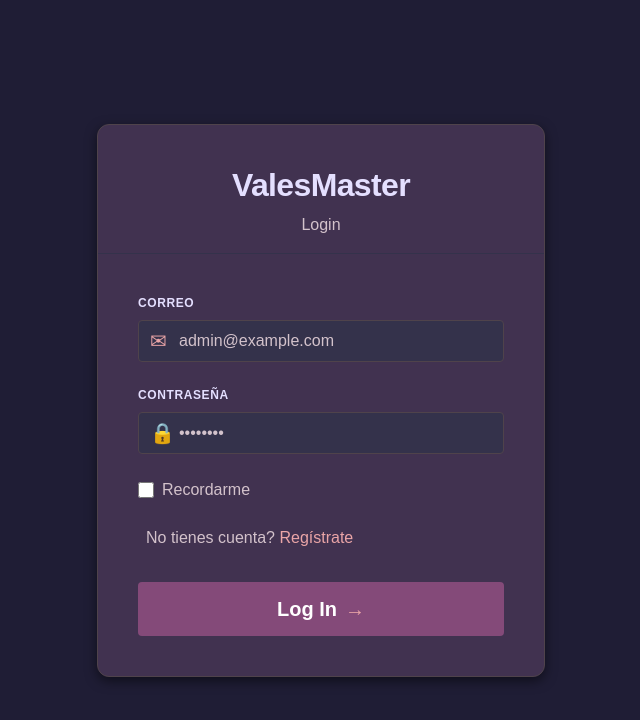
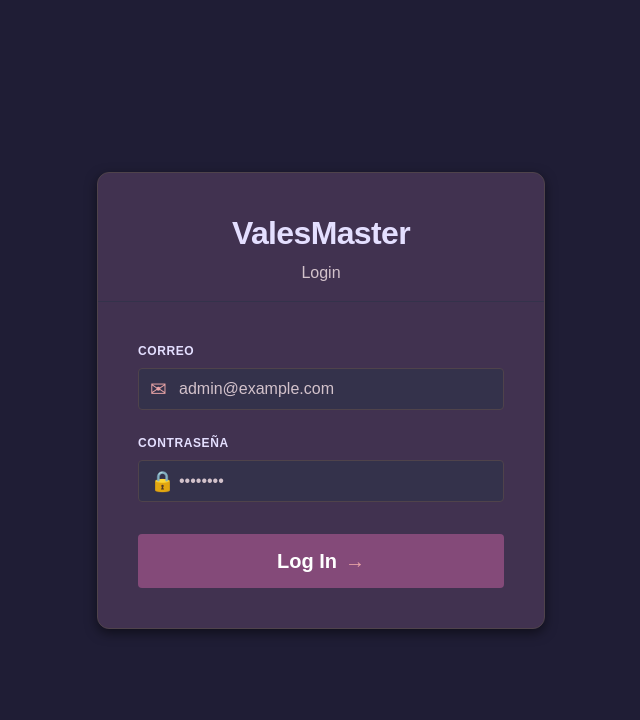
Before and after one commit to ValesMaster/vales-front-desktop, a Next.js app: page /login in a window 1280 px wide. Shown: the top 720 px of the page, without its empty margins (319-959 px from the left). Built offline with nearby package versions, Linux system fonts and the light colour scheme.

Commit message:
[fix]Login:Removido cosas innecesarias

```diff
--- a/app/login/page.tsx
+++ b/app/login/page.tsx
@@ -119,23 +119,8 @@ export default function Login() {
               </div>
             </div>
 
-            <div className="flex items-center">
-              <input
-                id="remember-me"
-                name="remember-me"
-                type="checkbox"
-                className="h-4 w-4 rounded border-[#4f434b] bg-[#34324b] text-[#844A79] focus:ring-[#EAA5A7]"
-              />
-              <label htmlFor="remember-me" className="ml-2 text-[16px] text-[#d3c2cb]">
-                Recordarme
-              </label>
-            </div>
-              <div className="flex items-center">
 
-              <label htmlFor="remember-me" className="ml-2 text-[16px] text-[#d3c2cb]">
-                No tienes cuenta? <a href="/register" className="text-[#EAA5A7] hover:underline">Regístrate</a>
-              </label>
-            </div>
+
 
             {error ? (
               <p className="text-sm text-[#ffb4ab]">{error}</p>
```
